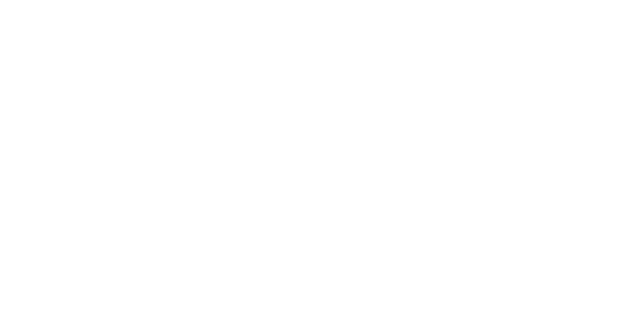
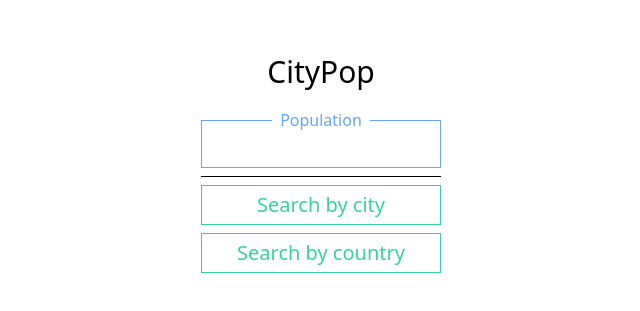
Before and after one commit to rasmus-rudling/city-pop-population-explorer, a React (Create React App) app in the folder app/: page /population_result_page in a window 1280 px wide. Shown: the part 259-570 px from the top of the page, without its empty margins (319-959 px from the left). Built offline with nearby package versions, Linux system fonts and the light colour scheme.

Commit message:
feat: Population Result Page #14

```diff
--- a/app/src/App.tsx
+++ b/app/src/App.tsx
@@ -1,12 +1,12 @@
 import React from "react";
 
 import { BrowserRouter as Router, Switch, Route } from "react-router-dom";
-import { useHistory } from "react-router";
 import HomePage from "./components/pages/HomePage";
 import SearchByCountryPage from "./components/pages/SearchByCountryPage";
 import PageWrapper from "./components/common/PageWrapper";
 import AllButHomePageWrapper from "./components/common/AllButHomePageWrapper";
 import SearchByCityPage from "./components/pages/SearchByCityPage";
+import PopulationResultPage from "./components/pages/PopulationResultPage";
 
 const App = () => {
 	return (
@@ -33,6 +33,14 @@
 						</AllButHomePageWrapper>
 					</PageWrapper>
 				</Route>
+
+				<Route exact path="/population_result_page">
+					<PageWrapper>
+						<AllButHomePageWrapper>
+							<PopulationResultPage />
+						</AllButHomePageWrapper>
+					</PageWrapper>
+				</Route>
 			</Switch>
 		</Router>
 	);
--- /dev/null
+++ b/app/src/components/common/InfoDisplayer.tsx
@@ -0,0 +1,34 @@
+import React from "react";
+
+interface Props {
+	typeOfInfo: string;
+	info: string;
+}
+
+const InfoDisplayer: React.FC<Props> = ({ typeOfInfo, info }) => {
+	return (
+		<div className={`relative h-16 flex items-end justify-center`}>
+			<div
+				className={`absolute top-0 h-8 flex justify-center items-center bg-white px-2 text-blue-400`}
+			>
+				{typeOfInfo}
+			</div>
+			<div
+				className={`
+                    flex justify-center items-center
+                    text-xl font-light text-blue-400 placeholder-blue-300 text-center
+                    border-blue-400
+                    border
+                    w-full
+                    h-12
+                    px-2
+                    duration-200
+                `}
+			>
+				{info}
+			</div>
+		</div>
+	);
+};
+
+export default InfoDisplayer;
--- /dev/null
+++ b/app/src/components/pages/PopulationResultPage.tsx
@@ -0,0 +1,61 @@
+import React, { useState } from "react";
+import { useHistory } from "react-router";
+import { useSelectedCity } from "../../contexts/selectedCityContext";
+import { GeoNamesAPI } from "../../utility/geoNamesHandler";
+import Button1 from "../common/Button1";
+import Button2 from "../common/Button2";
+import TextInput from "../common/form/TextInput";
+import InfoDisplayer from "../common/InfoDisplayer";
+
+const PopulationResultPage = ({}) => {
+	const city = useSelectedCity();
+
+	const history = useHistory();
+
+	const numberWithSpaces = (x: string) =>
+		x.replace(/\B(?=(\d{3})+(?!\d))/g, " ");
+
+	let cityNameSafe, cityPopulationSafe;
+
+	if (city) {
+		cityNameSafe = city.name.toUpperCase();
+		cityPopulationSafe = numberWithSpaces(String(city.population));
+	} else {
+		cityNameSafe = "";
+		cityPopulationSafe = numberWithSpaces("");
+	}
+
+	return (
+		<>
+			<h3 className="text-xl font-light mt-1 mb-1">
+				{cityNameSafe.toUpperCase()}
+			</h3>
+			<div className="divide-y divide-black">
+				<div className="mb-2">
+					<InfoDisplayer
+						typeOfInfo="Population"
+						info={cityPopulationSafe}
+					/>
+				</div>
+
+				<div>
+					<Button1
+						extraClasses="w-full mt-2"
+						color="green"
+						onClick={() => history.push("search_by_city")}
+						text="Search by city"
+					/>
+
+					<Button1
+						extraClasses="w-full mt-2"
+						color="green"
+						onClick={() => history.push("search_by_country")}
+						text="Search by country"
+					/>
+				</div>
+			</div>
+		</>
+	);
+};
+
+export default PopulationResultPage;
--- /dev/null
+++ b/app/src/contexts/selectedCityContext.tsx
@@ -0,0 +1,46 @@
+import React, { useState, useContext, createContext } from "react";
+
+const SelectedCity = createContext<City | null>(null);
+
+const SelectedCityUpdateContext = createContext<Function>(() => {});
+
+export const useSelectedCity = () => {
+	return useContext(SelectedCity);
+};
+
+export const useSelectedCityUpdate = () => {
+	return useContext(SelectedCityUpdateContext);
+};
+
+interface Props {
+	children: React.ReactNode;
+}
+
+interface City {
+	name: string;
+	population: number;
+}
+
+const SelectedCityProvider: React.FC<Props> = ({ children }) => {
+	const [selectedCity, setSelectedCity] = useState<City | null>(null);
+
+	const changeSelectedCity = (
+		newCityName: string,
+		newCityPopulation: number
+	) => {
+		setSelectedCity({
+			name: newCityName,
+			population: newCityPopulation,
+		});
+	};
+
+	return (
+		<SelectedCity.Provider value={selectedCity}>
+			<SelectedCityUpdateContext.Provider value={changeSelectedCity}>
+				{children}
+			</SelectedCityUpdateContext.Provider>
+		</SelectedCity.Provider>
+	);
+};
+
+export default SelectedCityProvider;
```
